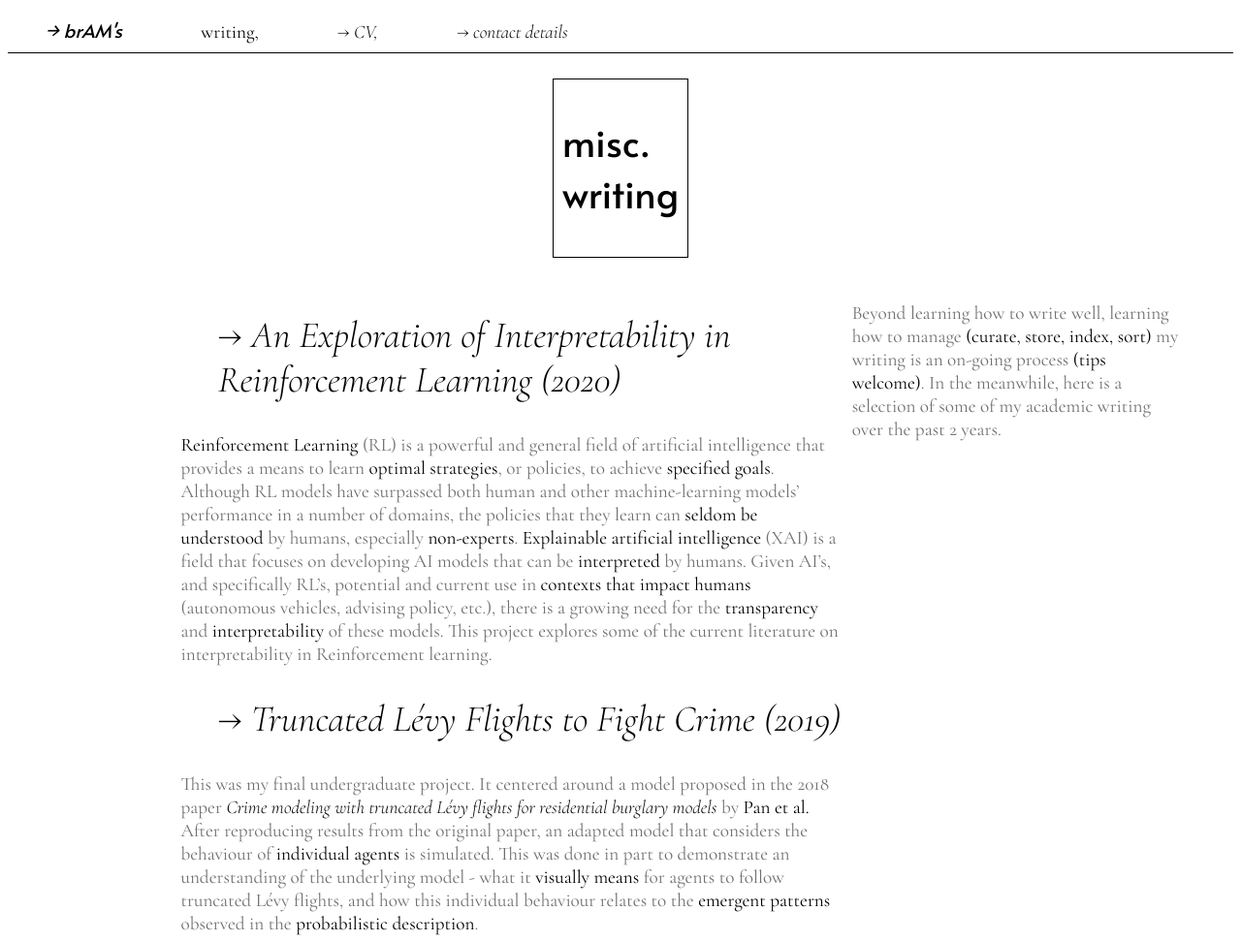
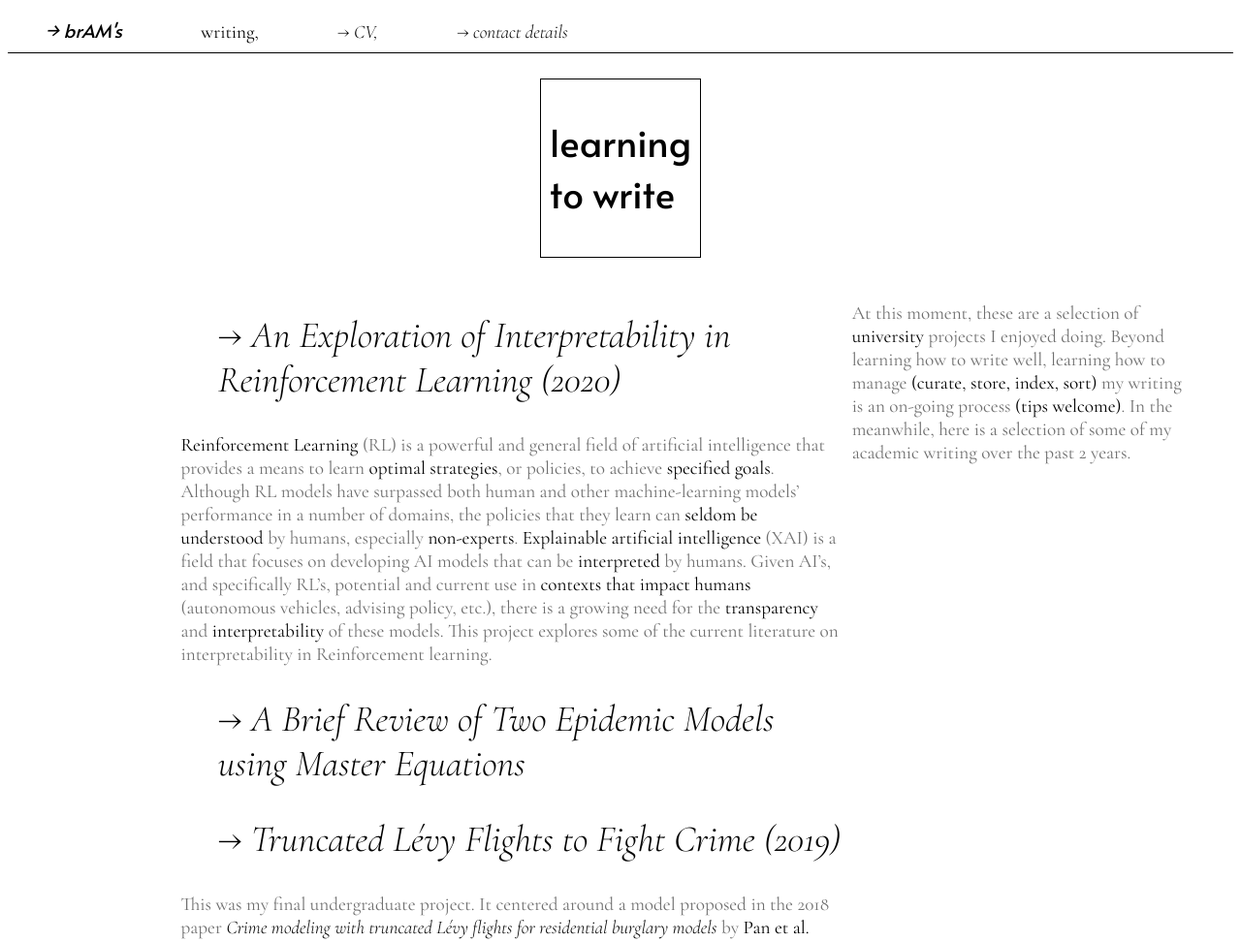
Before and after one commit to abramschon/abramschon.github.io, a plain HTML site: page writing/writing.html in a window 1280 px wide. Shown: the top 972 px of the page at 97% size. Drawn offline with Linux system fonts and the light colour scheme; a web font is replaced by a local one.

Commit message:
Adds additional writing material

```diff
--- a/writing/writing.html
+++ b/writing/writing.html
@@ -18,7 +18,7 @@
     </nav>
 
     <header>
-        <h1> <pre class="bram"> misc. <br> writing </pre></h1>
+        <h1> <pre class="bram"> learning <br> to write </pre></h1>
     </header>
 
     <section>
@@ -34,6 +34,11 @@
                 This project explores some of the current literature on interpretability in Reinforcement learning.
             </p>
 
+            <h2><a href="papers/Pandemic_Modelling.pdf" target="_blannk">&#8594; A Brief Review of Two Epidemic Models using Master Equations</a> </h2>
+            <p>
+
+            </p>
+
             <h2><a href="papers/Truncated_Levy_Flights_Crime.pdf" target="_blank">&#8594; Truncated Lévy Flights to Fight Crime (2019)</a></h2>
             <p>
                 This was my final undergraduate project. It centered around a model proposed in the 2018 paper
@@ -42,10 +47,12 @@
                 This was done in part to demonstrate an understanding of the underlying model - what it <span class="bold">visually means</span> for agents to follow truncated Lévy flights, and how
                 this individual behaviour relates to the <span class="bold">emergent patterns</span> observed in the <span class="bold">probabilistic description</span>.
             </p>
+
+
         </article>
 
         <aside>
-            <p>Beyond learning how to write well, learning how to manage <span class="bold">(curate, store, index, sort)</span> my writing is an on-going process <span class="bold">(tips welcome)</span>. In the meanwhile, here is a selection of some of my academic writing over the past 2 years.</p>
+            <p> At this moment, these are a selection of <span class="bold">university</span> projects I enjoyed doing. Beyond learning how to write well, learning how to manage <span class="bold">(curate, store, index, sort)</span> my writing is an on-going process <span class="bold">(tips welcome)</span>. In the meanwhile, here is a selection of some of my academic writing over the past 2 years.</p>
         </aside>
 
     </section>
```
